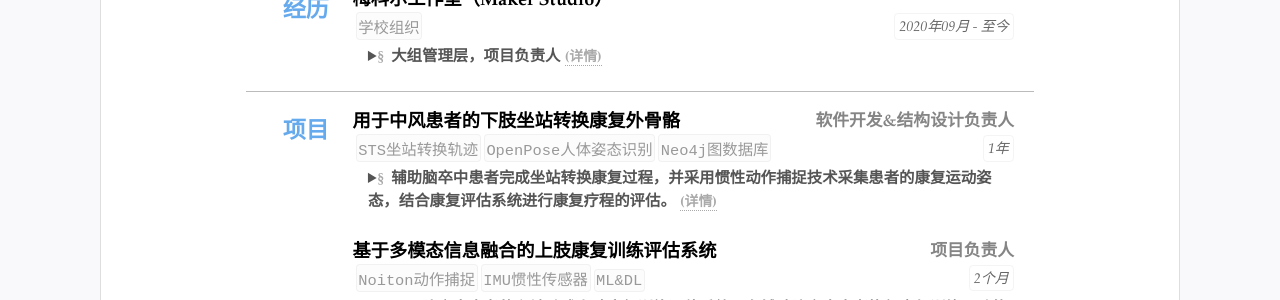
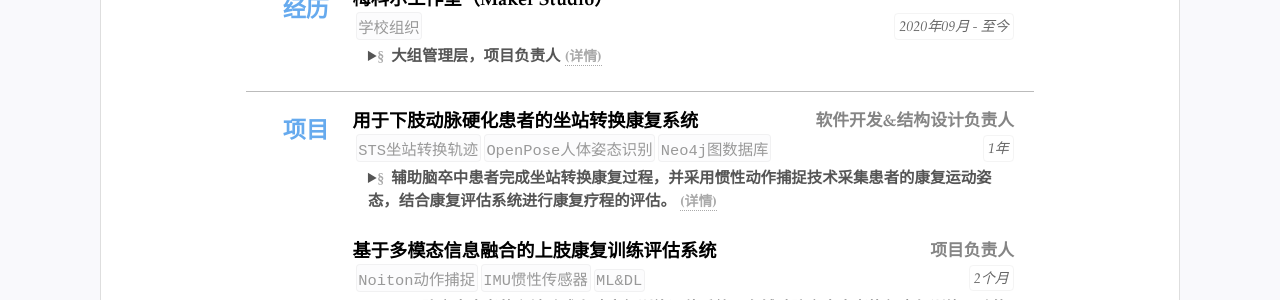
Before and after one commit to huigang39/resume, a Jekyll site: the page built from index.html, in a window 1280 px wide. Shown: the part 880-1180 px from the top of the page. Built offline with Jekyll 4.4.1, drawn with Linux system fonts in a browser that asks for light colours.

Commit message:
Update resume.yml

```diff
--- a/_data/resume.yml
+++ b/_data/resume.yml
@@ -81,7 +81,7 @@ main:
 - type: projects
   name: 项目
   content:
-  - title: 用于中风患者的下肢坐站转换康复外骨骼
+  - title: 用于下肢动脉硬化患者的坐站转换康复系统
     duration: 1年
     summary: 辅助脑卒中患者完成坐站转换康复过程，并采用惯性动作捕捉技术采集患者的康复运动姿态，结合康复评估系统进行康复疗程的评估。
     detail:
```
